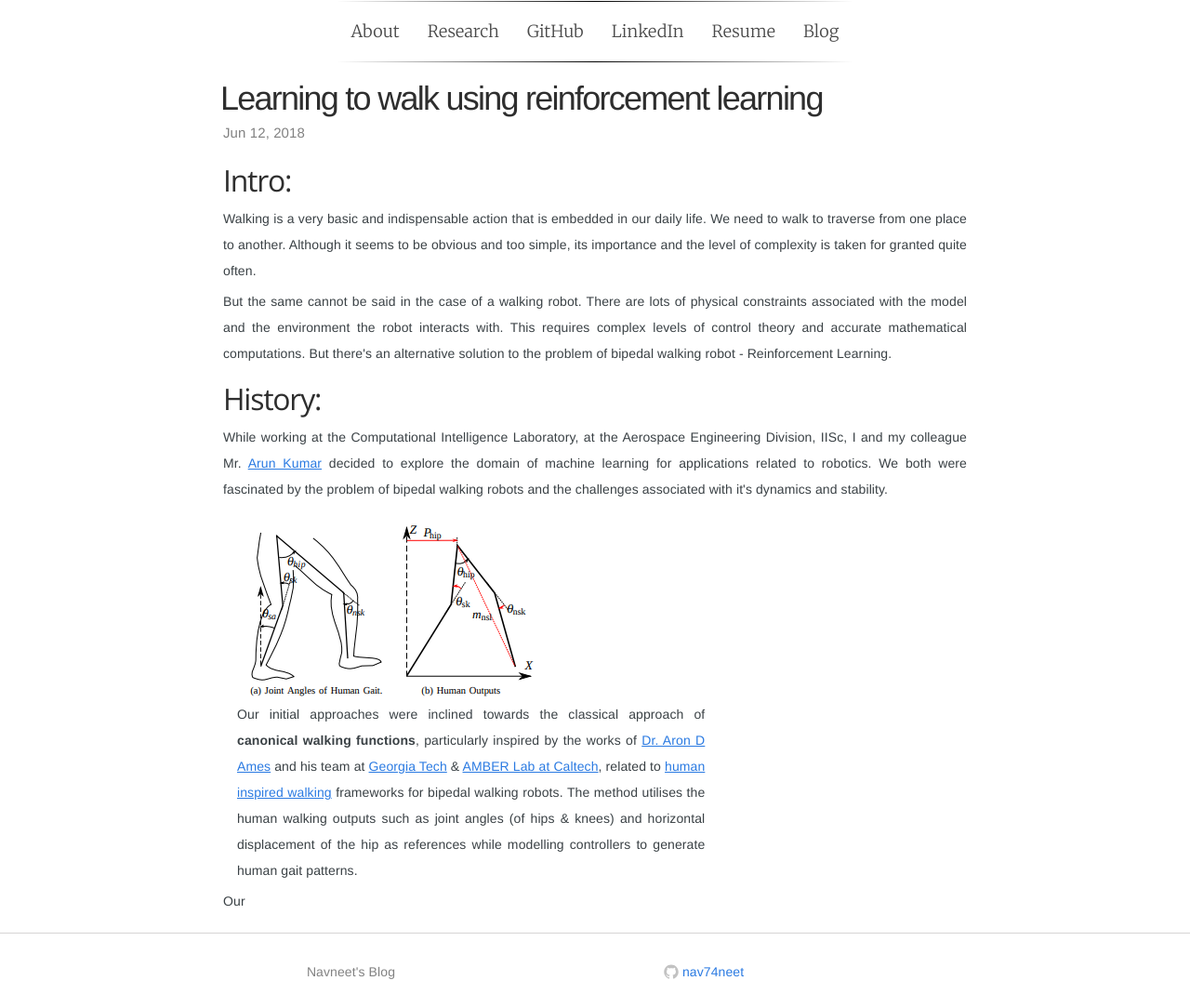
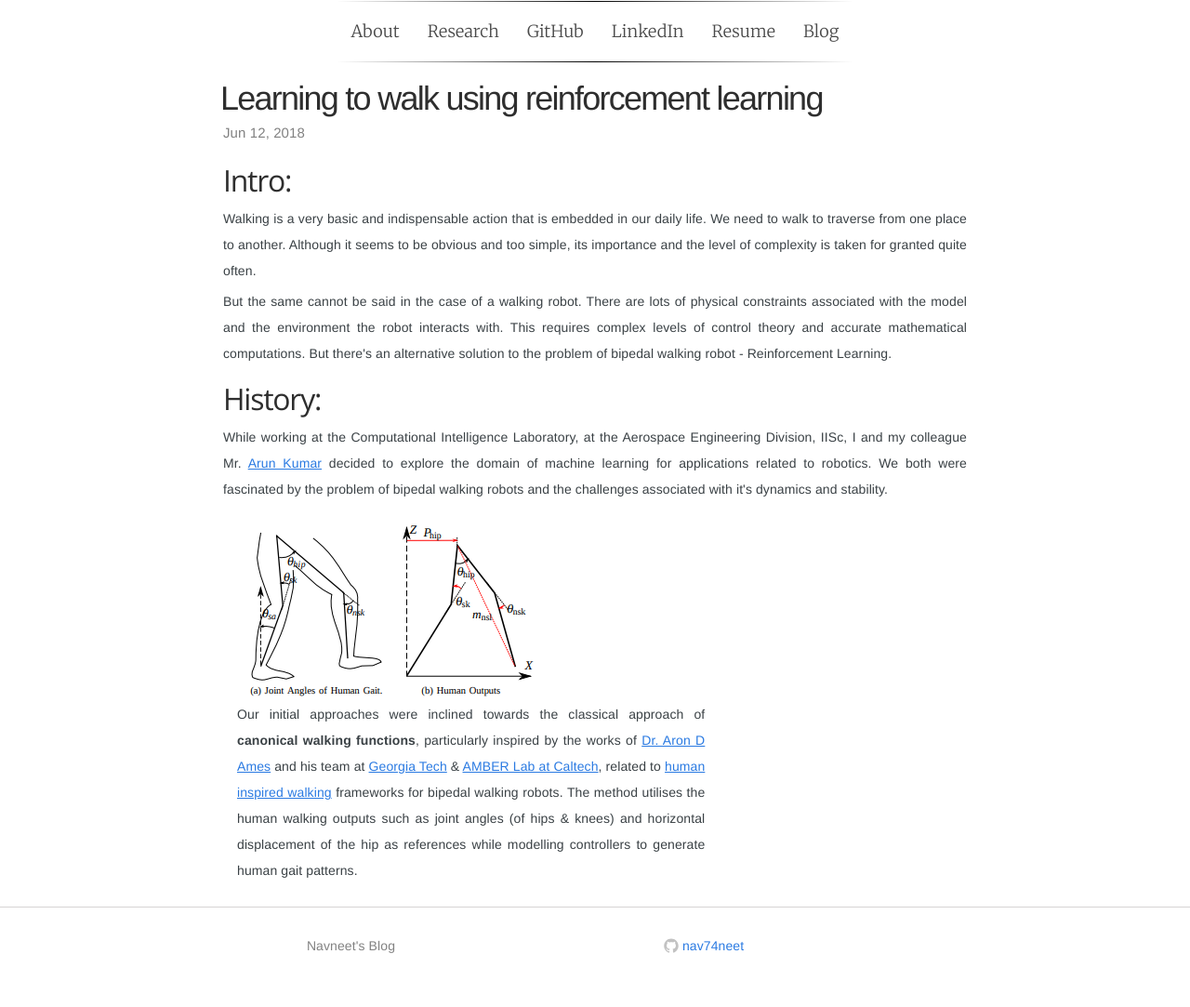
Before and after one commit to navuboy/navuboy.github.io, a Jekyll site: the page built from _posts/2018-06-12-ddpg.md, in a window 1280 px wide. Shown: the whole page at 93% size. Built offline with Jekyll 4.4.1, drawn with Linux system fonts in a browser that asks for light colours; some web fonts are replaced; after the commit the page ends 1055 px from its top, so only the background shows below that.

Commit message:
Updated post

```diff
--- a/_posts/2018-06-12-ddpg.md
+++ b/_posts/2018-06-12-ddpg.md
@@ -34,5 +34,3 @@ tags: reinforcement learning, ddpg, bipedal walking,
    </div>
   </div>
 </div>
-
-<p style="text-align:justify"> Our
```
